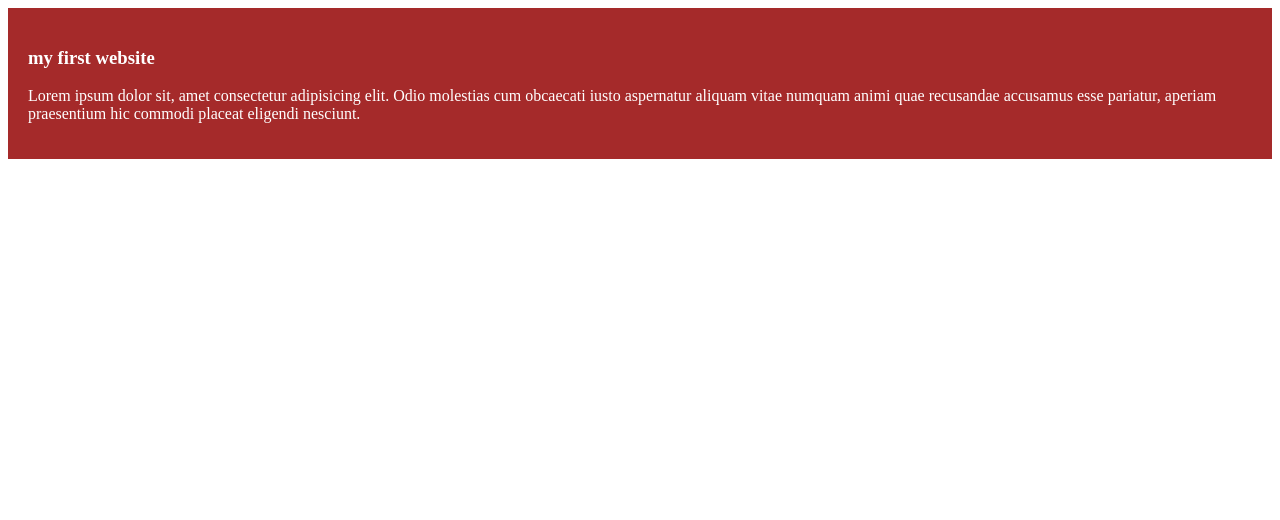
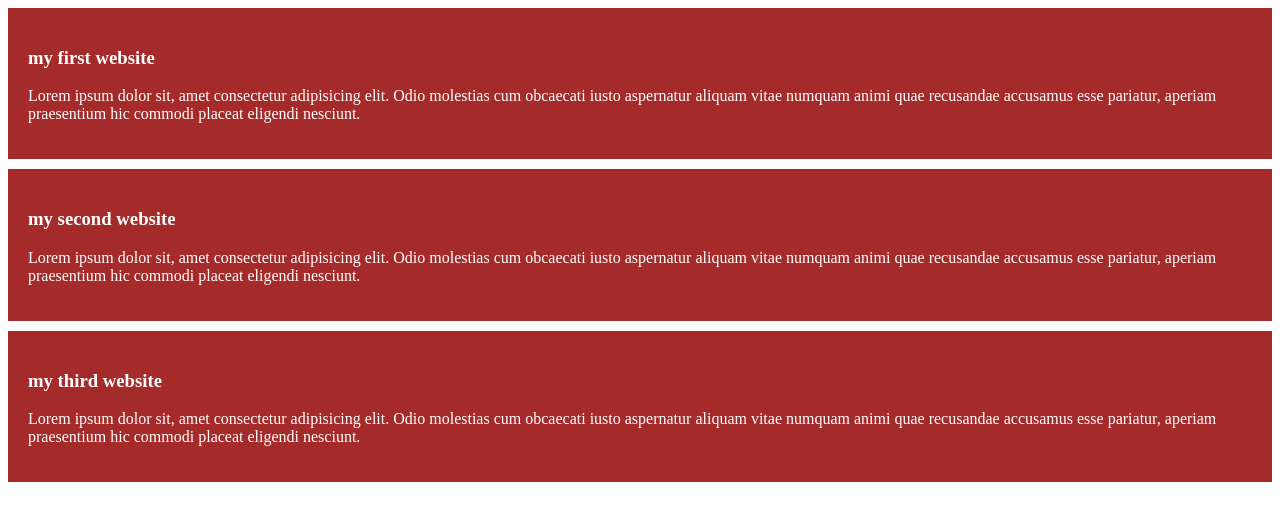
Before and after one commit to mdshahedularfanemon/my-simple-website, a plain HTML site: page index.html in a window 1280 px wide. Drawn offline with Linux system fonts and the light colour scheme.

Commit message:
added the second blog

```diff
--- a/Styles/blog.css
+++ b/Styles/blog.css
@@ -2,4 +2,5 @@
     background-color: brown;
     color: white;
     padding: 20px;
+    margin-bottom: 10px;
 }
--- a/index.html
+++ b/index.html
@@ -11,5 +11,13 @@
         <h3>my first website</h3>
         <p>Lorem ipsum dolor sit, amet consectetur adipisicing elit. Odio molestias cum obcaecati iusto aspernatur aliquam vitae numquam animi quae recusandae accusamus esse pariatur, aperiam praesentium hic commodi placeat eligendi nesciunt.</p>
     </div>
+    <div>
+        <h3>my second website</h3>
+        <p>Lorem ipsum dolor sit, amet consectetur adipisicing elit. Odio molestias cum obcaecati iusto aspernatur aliquam vitae numquam animi quae recusandae accusamus esse pariatur, aperiam praesentium hic commodi placeat eligendi nesciunt.</p>
+    </div>
+    <div>
+        <h3>my third website</h3>
+        <p>Lorem ipsum dolor sit, amet consectetur adipisicing elit. Odio molestias cum obcaecati iusto aspernatur aliquam vitae numquam animi quae recusandae accusamus esse pariatur, aperiam praesentium hic commodi placeat eligendi nesciunt.</p>
+    </div>
 </body>
 </html>
```
